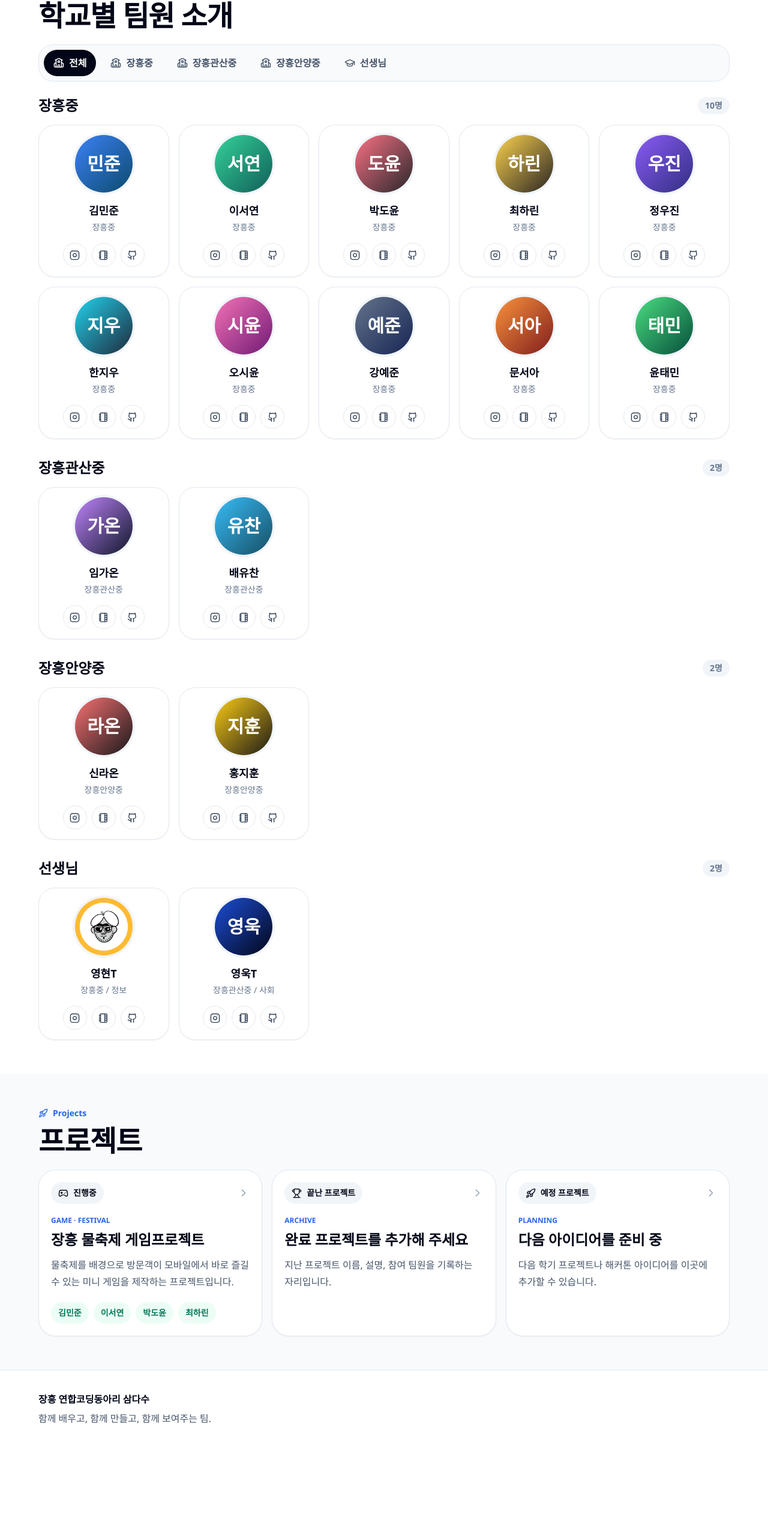
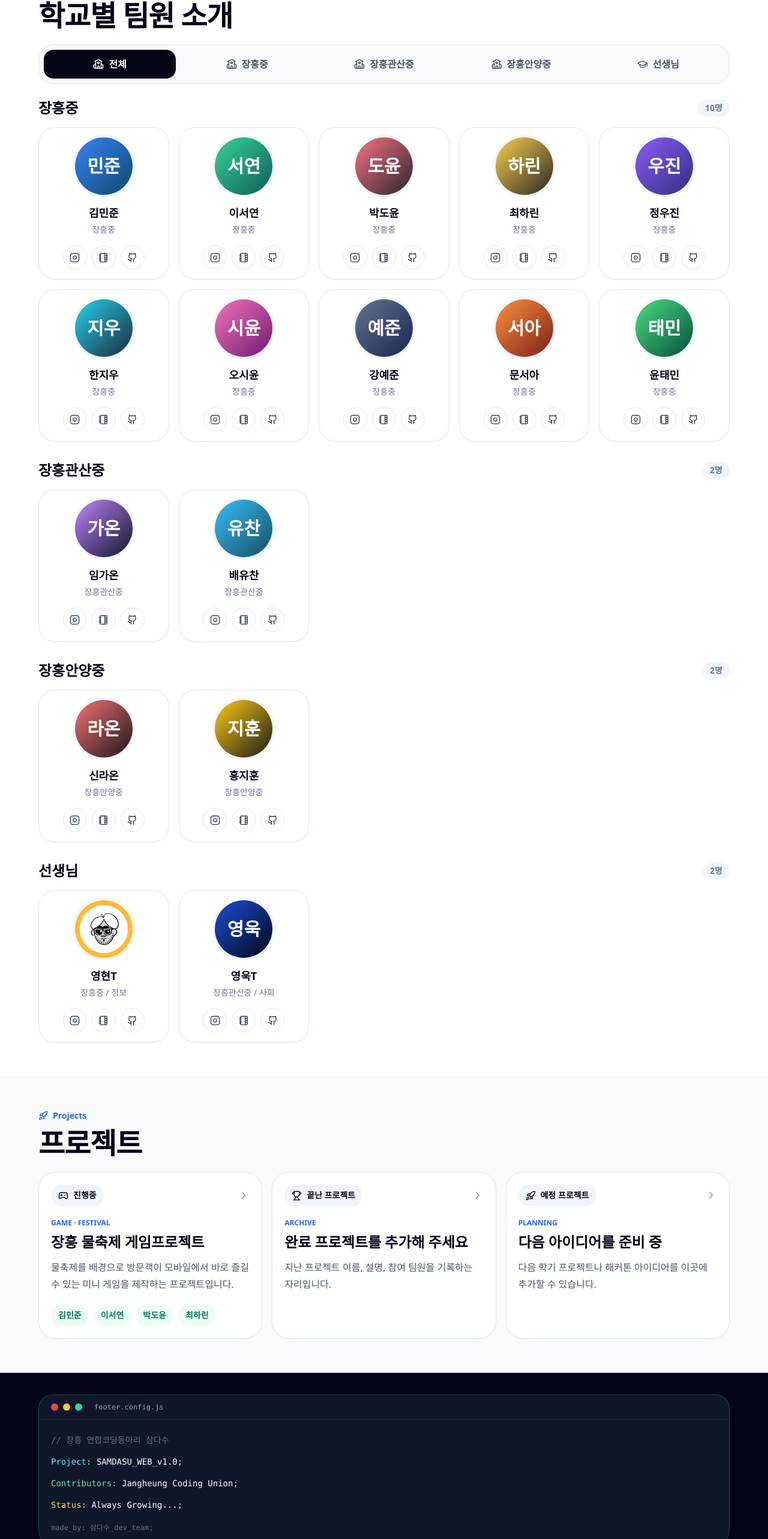
Before and after one commit to YounghyunT/SDS, a React (Vite) app: page / in a window 1280 px wide. Shown: the part 1634-4200 px from the top of the page at 60% size. Before the commit the page ends 4047 px from the top, so only its background shows below. Built offline with nearby package versions, Linux system fonts and the light colour scheme.

Commit message:
Add code style footer and responsive filters

```diff
--- a/src/main.jsx
+++ b/src/main.jsx
@@ -103,10 +103,21 @@ function App() {
           <MembersSection school={school} setSchool={setSchool} visibleGroups={visibleGroups} />
           <ProjectsSection />
         </main>
-        <footer className="border-t border-slate-200 bg-white px-5 py-9 text-slate-600 dark:border-white/10 dark:bg-slate-950 dark:text-slate-400">
-          <div className="mx-auto flex max-w-6xl flex-col gap-2">
-            <strong className="text-slate-950 dark:text-white">장흥 연합코딩동아리 삼다수</strong>
-            <span>함께 배우고, 함께 만들고, 함께 보여주는 팀.</span>
+        <footer className="border-t border-slate-200 bg-slate-950 px-5 py-9 text-slate-300 dark:border-white/10">
+          <div className="mx-auto max-w-6xl overflow-hidden rounded-[1.5rem] border border-cyan-300/20 bg-slate-900 shadow-soft">
+            <div className="flex items-center gap-2 border-b border-white/10 px-5 py-3">
+              <span className="h-3 w-3 rounded-full bg-red-500" />
+              <span className="h-3 w-3 rounded-full bg-yellow-400" />
+              <span className="h-3 w-3 rounded-full bg-emerald-400" />
+              <span className="ml-3 font-mono text-xs text-slate-400">footer.config.js</span>
+            </div>
+            <div className="grid gap-2 px-5 py-5 font-mono text-sm leading-7">
+              <p className="text-slate-500">// 장흥 연합코딩동아리 삼다수</p>
+              <p><span className="text-cyan-300">Project</span>: <span className="text-white">SAMDASU_WEB_v1.0</span>;</p>
+              <p><span className="text-emerald-300">Contributors</span>: <span className="text-white">Jangheung Coding Union</span>;</p>
+              <p><span className="text-amber-300">Status</span>: <span className="text-white">Always Growing...</span>;</p>
+              <p className="pt-2 text-xs text-slate-500">made_by: 삼다수_dev_team;</p>
+            </div>
           </div>
         </footer>
       </div>
@@ -355,13 +366,13 @@ function MembersSection({ school, setSchool, visibleGroups }) {
     <section id="members" className="px-5 py-14">
       <div className="mx-auto max-w-6xl">
         <SectionTitle eyebrow="Members" title="학교별 팀원 소개" icon={UsersRound} />
-        <div className="mt-6 flex gap-2 overflow-x-auto rounded-3xl border border-slate-200 bg-slate-50 p-2 dark:border-white/10 dark:bg-white/5">
+        <div className="mt-6 grid grid-cols-2 gap-2 rounded-3xl border border-slate-200 bg-slate-50 p-2 dark:border-white/10 dark:bg-white/5 sm:grid-cols-3 lg:grid-cols-5">
           {Object.entries(schoolLabels).map(([id, label]) => (
             <button
               key={id}
               type="button"
               onClick={() => setSchool(id)}
-              className={`inline-flex h-11 shrink-0 items-center gap-2 rounded-full px-4 font-black transition ${
+              className={`inline-flex h-12 min-w-0 items-center justify-center gap-2 rounded-2xl px-3 text-sm font-black transition sm:text-base ${
                 school === id ? "bg-slate-950 text-white dark:bg-white dark:text-slate-950" : "text-slate-600 dark:text-slate-300"
               }`}
             >
```
